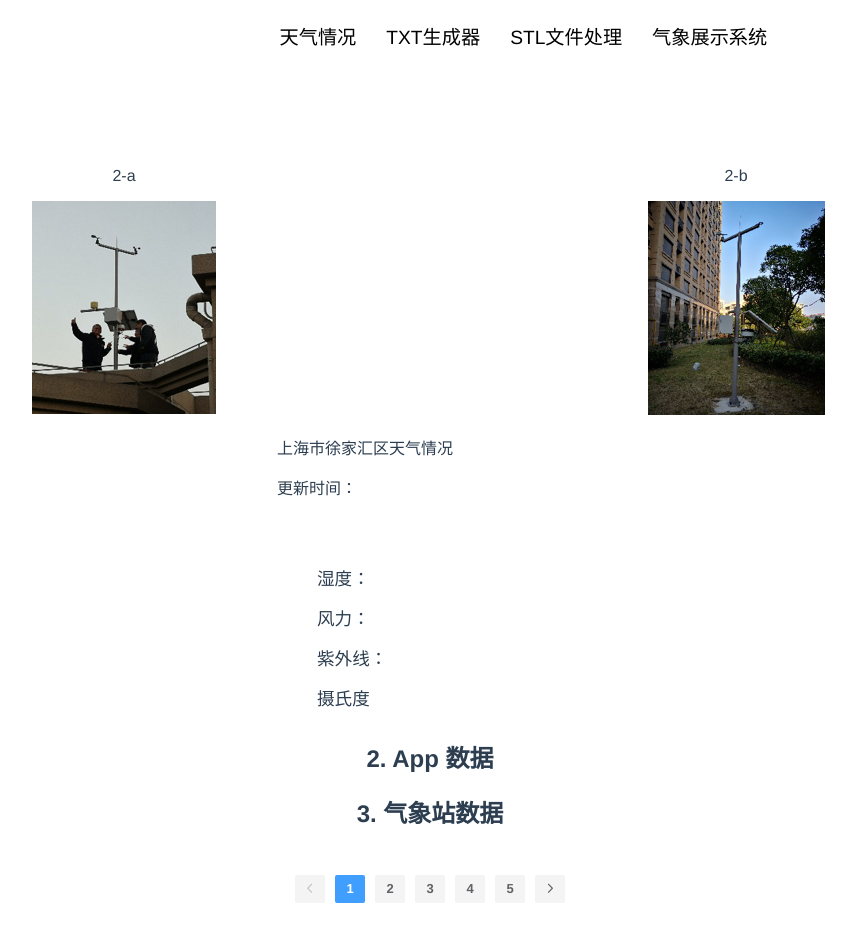
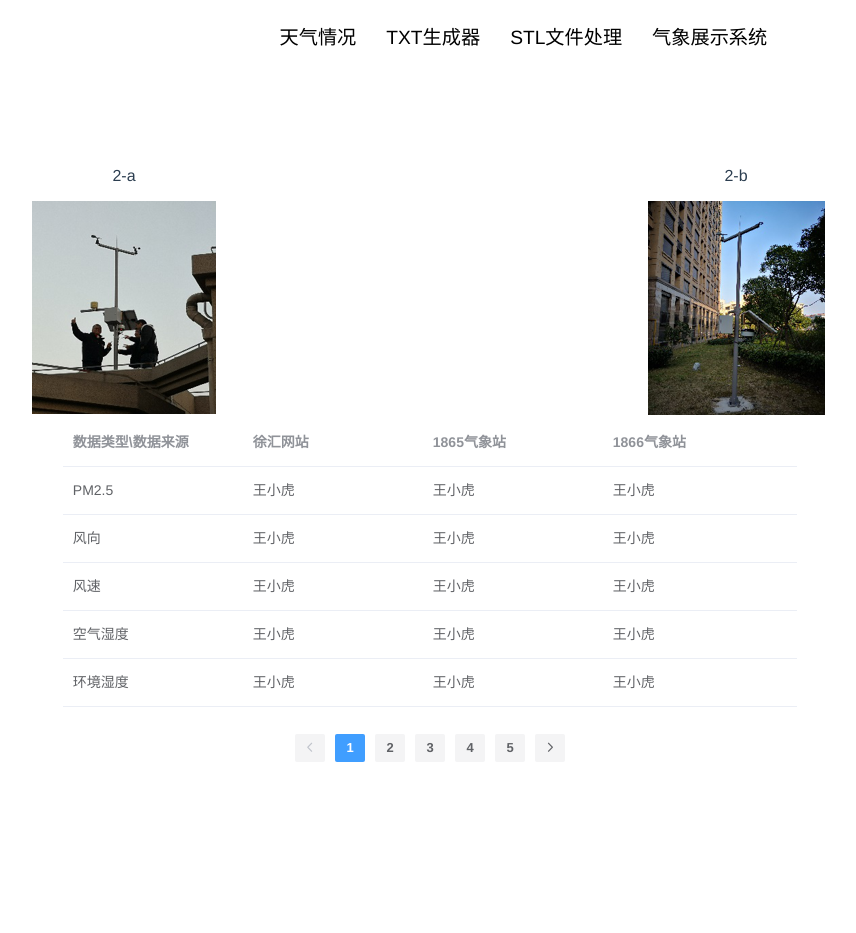
Before and after one commit to haoranpb/caup-internship, a Vue app in the folder front-end/: page /display/d2 in a window 1280 px wide. Shown: the whole page, without its empty margins (210-1066 px from the left). After the commit the page ends 800 px from the top, so only its background shows below. Built offline with nearby package versions, Linux system fonts and the light colour scheme; no server answers.

Commit message:
creat data table

```diff
--- a/front-end/src/components/ShowInfo.vue
+++ b/front-end/src/components/ShowInfo.vue
@@ -37,7 +37,7 @@ export default {
     myMap.set(6, ' 强风 10.8-13.8');
     myMap.set(7, ' 劲风（疾风） 13.9-17.1');
 
-    axios.get('https://ludanxer.top/projects/caup/data.txt', {cache: false})
+    axios.get('http://ludanxer.top/projects/caup/data.txt', {cache: false})
     .then(function(response){
       element.$message({
         message: 'success!',
--- a/front-end/src/components/display-2.vue
+++ b/front-end/src/components/display-2.vue
@@ -15,11 +15,30 @@
       </el-col>
     </el-row>
     <el-row type="flex" justify="center">
-      <el-col :span="6">
-        <show-info />
-        <h1>2. App 数据</h1>
-        <h1>3. 气象站数据</h1>
-      </el-col>
+      <el-table
+        class="weatherTable"
+        :data="tableData"
+        style="width: 100%">
+        <el-table-column
+          prop="type"
+          label="数据类型\数据来源"
+          width="180">
+        </el-table-column>
+        <el-table-column
+          prop="name"
+          label="徐汇网站"
+          width="180">
+        </el-table-column>
+        <el-table-column
+          prop="name"
+          label="1865气象站"
+          width="180">
+        </el-table-column>
+        <el-table-column
+          prop="name"
+          label="1866气象站">
+        </el-table-column>
+      </el-table>
     </el-row>
   </div>
 </template>
@@ -32,6 +51,39 @@ export default {
   name: 'display-2',
   components: {
     ShowInfo
+  },
+  data() {
+    return {
+      tableData: [{
+        type: 'PM2.5',
+        name: '王小虎',
+        address: '上海市普陀区金沙江路 1518 弄'
+      }, {
+        type: '风向',
+        name: '王小虎',
+        address: '上海市普陀区金沙江路 1517 弄'
+      }, {
+        type: '风速',
+        name: '王小虎',
+        address: '上海市普陀区金沙江路 1519 弄'
+      }, {
+        type: '空气湿度',
+        name: '王小虎',
+        address: '上海市普陀区金沙江路 1516 弄'
+      }, {
+        type: '环境湿度',
+        name: '王小虎',
+        address: '上海市普陀区金沙江路 1516 弄'
+      }]
+    }
   }
 }
 </script>
+
+<style>
+.weatherTable{
+  margin-left: 20%;
+  margin-right: 20%;
+  widows: 60%;
+}
+</style>
```
